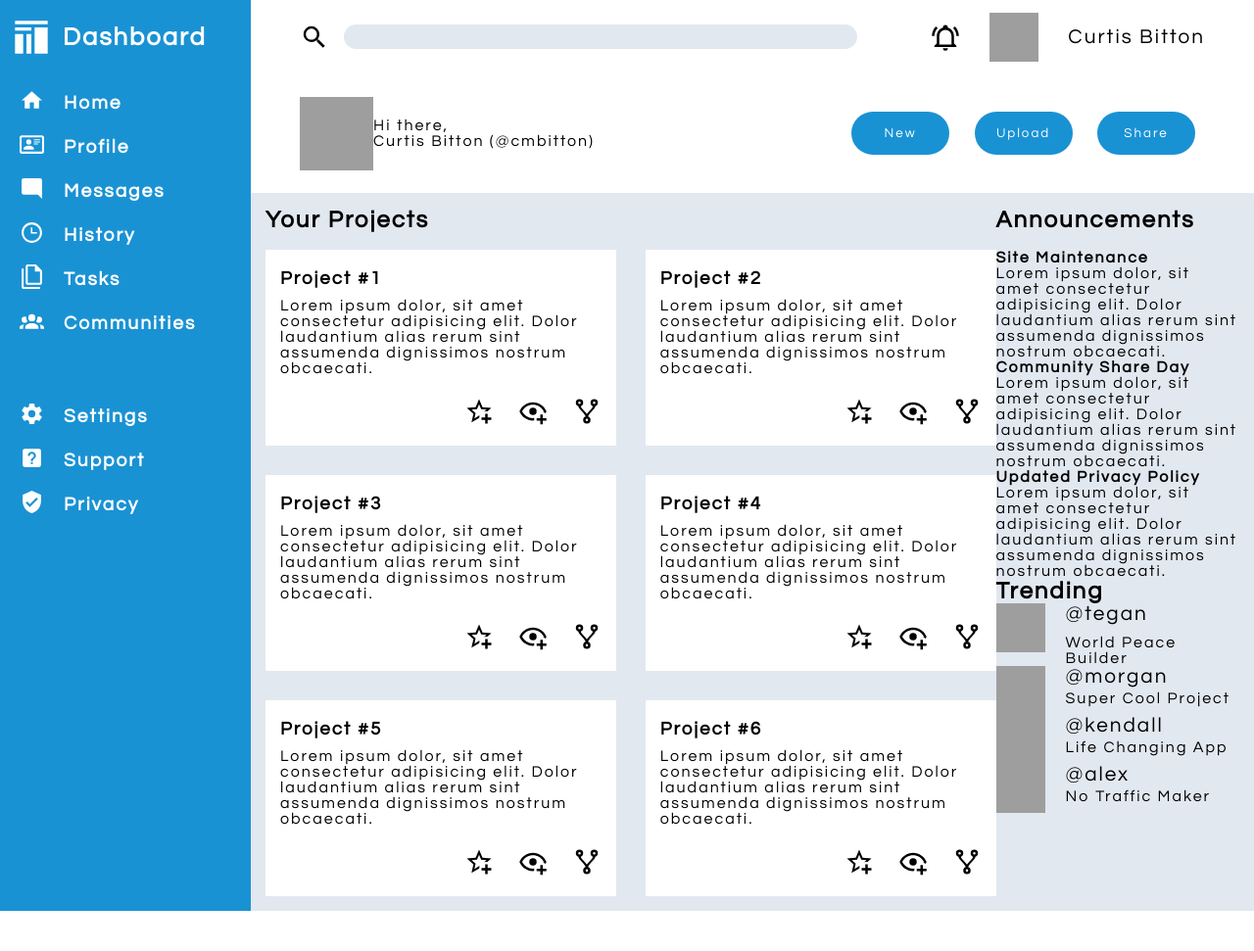
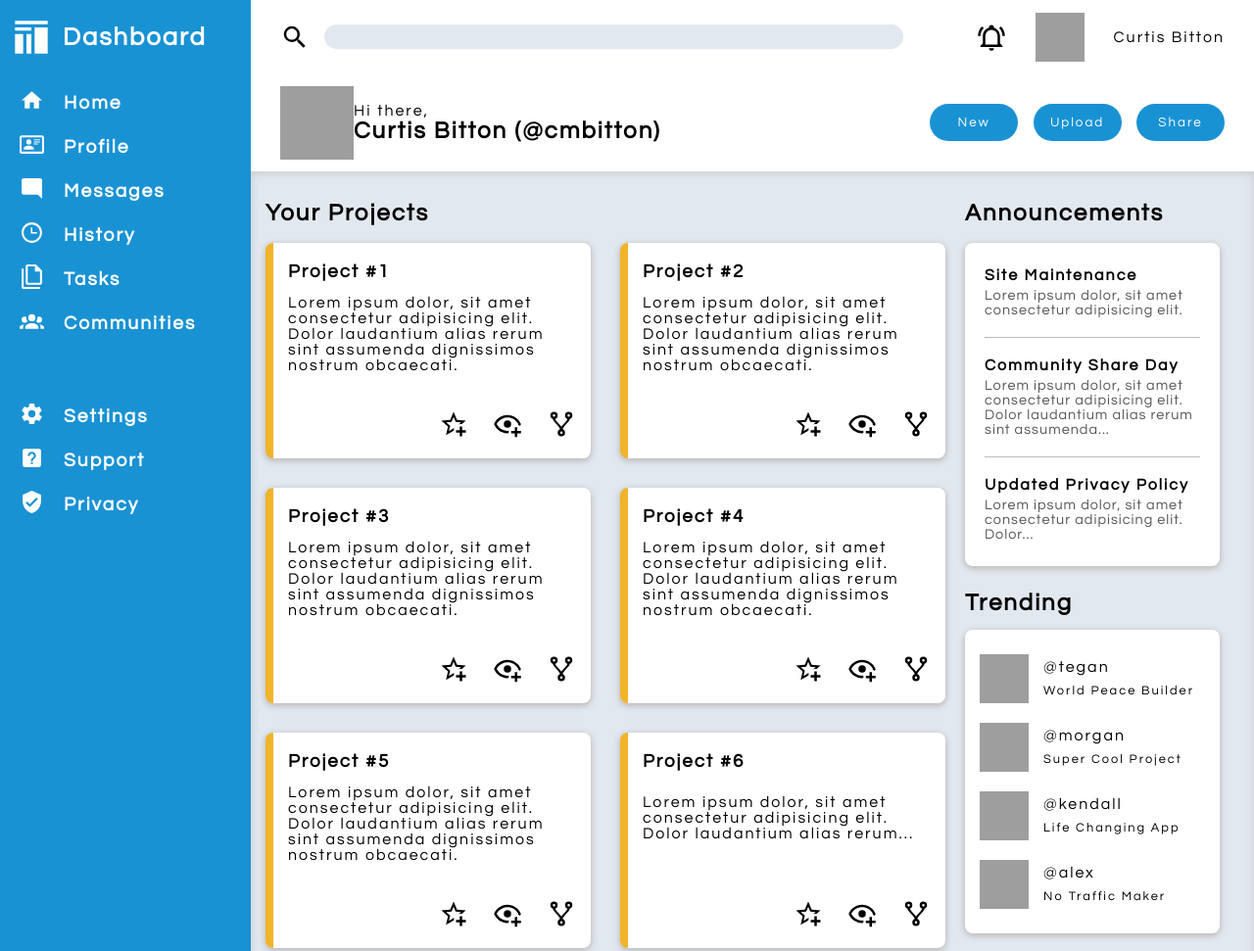
Before and after one commit to cmbitton/admin-dashboard, a plain HTML site: page index.html in a window 1280 px wide. Shown: the top 971 px of the page at 98% size. Before the commit the page ends 930 px from the top, so only its background shows below. Drawn offline with Linux system fonts and the light colour scheme; grey boxes are pictures that could not be loaded.

Commit message:
Sooo much CSS
Page looks much nicer now, loads of CSS
added to announcements and trending, some CSS
throughout. Still need finishing touches although
nearly complete.

```diff
--- a/index.html
+++ b/index.html
@@ -104,7 +104,7 @@
                 </div>
                 <div class="project-card">
                         <h3>Project #6</h3>
-                        <p class="project-description">Lorem ipsum dolor, sit amet consectetur adipisicing elit. Dolor laudantium alias rerum sint assumenda dignissimos nostrum obcaecati.</p>
+                        <p class="project-description">Lorem ipsum dolor, sit amet consectetur adipisicing elit. Dolor laudantium alias rerum...</p>
                         <div class="icons-container">
                             <div class="star-icon"></div>
                             <div class="eye-icon"></div>
@@ -117,15 +117,15 @@
                 <div class="announcements-container">
                     <div class="announcement">
                         <h4>Site Maintenance</h4>
-                        <p class="announcement-info">Lorem ipsum dolor, sit amet consectetur adipisicing elit. Dolor laudantium alias rerum sint assumenda dignissimos nostrum obcaecati.</p>
+                        <p class="announcement-info">Lorem ipsum dolor, sit amet consectetur adipisicing elit.</p>
                     </div>
                     <div class="announcement">
                         <h4>Community Share Day</h4>
-                        <p class="announcement-info">Lorem ipsum dolor, sit amet consectetur adipisicing elit. Dolor laudantium alias rerum sint assumenda dignissimos nostrum obcaecati.</p>
+                        <p class="announcement-info">Lorem ipsum dolor, sit amet consectetur adipisicing elit. Dolor laudantium alias rerum sint assumenda...</p>
                     </div>
                     <div class="announcement">
                         <h4>Updated Privacy Policy</h4>
-                        <p class="announcement-info">Lorem ipsum dolor, sit amet consectetur adipisicing elit. Dolor laudantium alias rerum sint assumenda dignissimos nostrum obcaecati.</p>
+                        <p class="announcement-info">Lorem ipsum dolor, sit amet consectetur adipisicing elit. Dolor...</p>
                     </div>
                 </div>
                 <h2 class="trending">Trending</h2>
--- a/styles.css
+++ b/styles.css
@@ -8,8 +8,8 @@
 
 .content-container{
     display: grid;
-    grid-template: 75px 1fr 6fr / 1fr 4fr;
-    height: fit-content;
+    grid-template: 75px 100px 6fr / 1fr 4fr;
+    height: 100vh;
 }
 
 .sidebar{
@@ -106,7 +106,7 @@ nav{
     display: flex;
     align-items: center;
     column-gap: 30px;
-    padding: 0px 50px;
+    padding: 0px 30px;
 }
 input[type='search']{
     height: 25px;
@@ -149,7 +149,7 @@ label[for='search']::after{
 .account-info{
     display: flex;
     align-items: center;
-    padding: 0px 50px;
+    padding: 0px 30px;
 }
 .content-buttons{
     margin-left: auto;
@@ -162,51 +162,97 @@ label[for='search']::after{
     height: 75px;
 }
 button{
-    padding: 15px 20px;
-    width: 100px;
+    padding: 12px 15px;
+    width: 90px;
     background-color: #1992d4;
     color: white;
     border: none;
     border-radius: 25px;
-    margin: 0px 10px;
+    margin-left: 10px;
 }
 
+.welcome-name{
+    font-size: clamp(1rem, 2vw, 1.5rem);
+    font-weight: bold;
+}
 /*main content*/
 .main-content{
     grid-row: 3 / 4;
     display: grid;
     padding: 15px;
-    grid-template: 43px 1fr / 3fr 1fr;
+    padding-top: 30px;
+    grid-template: 43px 1fr / 4fr 300px;
     background-color: #e2e8f0;
+    box-shadow: inset #ccc 0px 2px 10px 0px;
 }
 
 .project-grid{
     display: grid;
-    grid-template-columns: repeat(auto-fit, minmax(230px, 1fr));
+    grid-template-columns: repeat(auto-fit, minmax(260px, 1fr));
     gap: 30px;
+    align-content: flex-start;
     grid-row: 2 / 3;
+    margin-bottom: 20px;
 }
 .project-card{
     background: #FFF;
-    height: 200px;
+    height: 220px;
     display: grid;
     padding: 20px 15px;
+    border-radius: 8px;
+    border-left: 8px solid #f0b429;
+    box-shadow: 0px 2px 6px 1px #bbb;
 }
-.icons-container{
-    display: flex;
-    gap: 25px;
-    justify-self: end;
-    align-self: end;
+
+.trending{
+    margin: 25px 0px 15px 0px;
+}
+.trending-container{
+    background-color: white;
+    padding: 5px 15px;
+    border-radius: 8px;
+    box-shadow: 0px 2px 6px 1px #bbb;
 }
 .user{
     display: grid;
-    grid-template: 1fr 1fr / 2fr 5fr;
+    grid-template: 1fr 1fr / auto 5fr;
+    column-gap: 15px;
+    margin: 20px 0px;
+}
+.username{
+    font-size: 1rem;
+    align-self:center;
 }
 .user-tag{
     grid-column: 2 / 3;
     grid-row: 2 / 3;
+    font-size: clamp(0.7rem, 1vw, 1rem);
+    align-self: center;
 }
 
+.announcements, .right-info-container{
+    padding: 0px 20px;
+}
+.announcements-container{
+    background-color: white;
+    padding: 5px 20px;
+    border-radius: 8px;
+    box-shadow: 0px 2px 6px 1px #bbb;
+}
+.announcement{
+    padding: 20px 0px;
+}
+.announcement h4 {
+    margin-bottom: 5px;
+}
+.announcement-info{
+    color: #555;
+    font-size: 0.9rem;
+    letter-spacing: 1px;
+}
+.announcement:not(:last-child){
+    border-bottom: thin solid #bbb;
+}
 /*main content icons*/
 .star-icon{
 background: url(./icons/star-plus-outline.svg);
@@ -231,3 +277,11 @@ height: 30px;
     width: 50px;
     height: 50px;
 }
+
+.icons-container{
+    display: flex;
+    gap: 25px;
+    justify-self: end;
+    align-self: end;
+    margin-top: 10px;
+}
```
